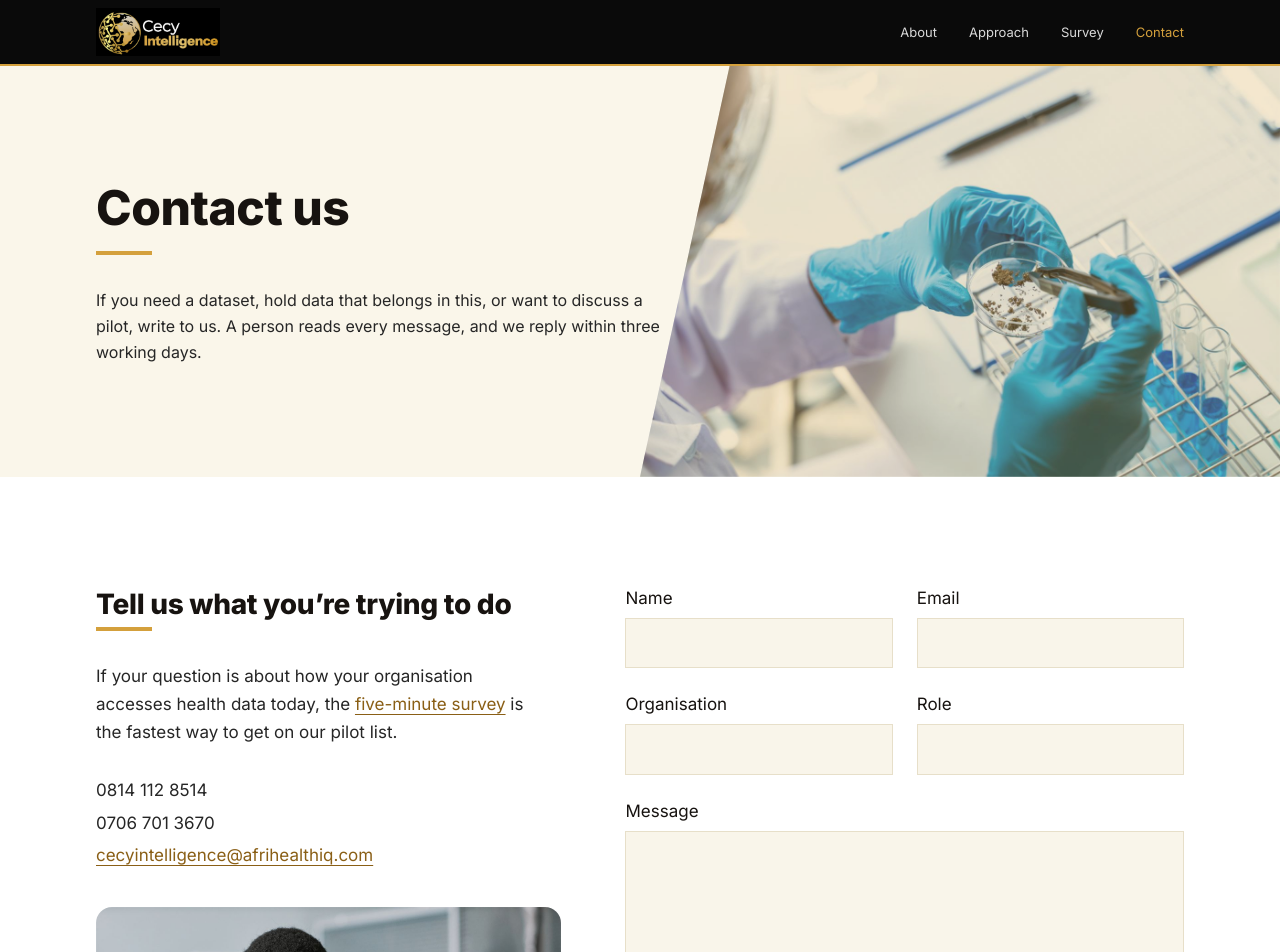
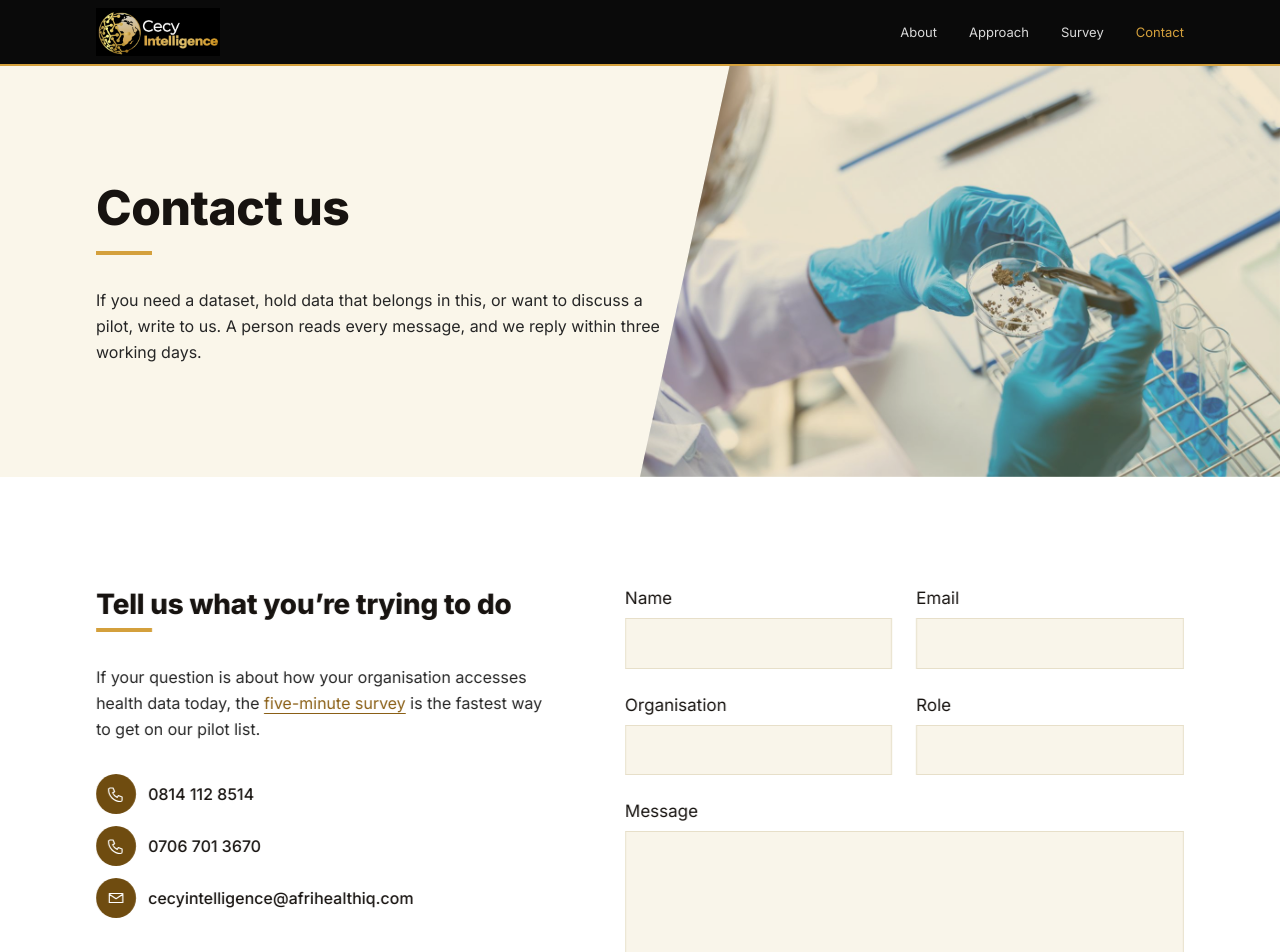
Before and after one commit to emiridbest/cecyIntel, a Next.js app: page /contact in a window 1280 px wide. Shown: the top 952 px of the page. Built offline with nearby package versions, Linux system fonts and the light colour scheme.

Commit message:
helium: contact page reveals and icon contact rows

```diff
--- a/app/contact/page.tsx
+++ b/app/contact/page.tsx
@@ -23,11 +23,11 @@ export default function ContactPage() {
       <section>
         <div className="mx-auto max-w-6xl px-5 py-12 sm:px-8 sm:py-16">
           <div className="grid gap-16 lg:grid-cols-[1fr_1.2fr]">
-            <div>
+            <div data-reveal="left">
               <h2 className="text-2xl">
                 <span className="chip">Tell us what you&rsquo;re trying to do</span>
               </h2>
-              <p className="mt-8 max-w-md text-sm leading-relaxed text-muted">
+              <p className="mt-8 max-w-md leading-relaxed text-muted">
                 If your question is about how your organisation accesses health
                 data today, the{" "}
                 <a href="/survey" className="text-gold underline underline-offset-4 hover:text-gold-light">
@@ -35,35 +35,49 @@ export default function ContactPage() {
                 </a>{" "}
                 is the fastest way to get on our pilot list.
               </p>
-              <ul className="mt-8 space-y-2 text-sm text-muted">
-                <li>
-                  <a href="tel:+2348141128514" className="hover:text-gold-light">
-                    0814 112 8514
+              <div className="mt-8 space-y-3">
+                {[
+                  {
+                    href: "tel:+2348141128514",
+                    label: "0814 112 8514",
+                    icon: <path d="M4 4h4l2 5-2.5 1.5a11 11 0 0 0 6 6L15 14l5 2v4a2 2 0 0 1-2 2A16 16 0 0 1 2 6a2 2 0 0 1 2-2Z" />,
+                  },
+                  {
+                    href: "tel:+2347067013670",
+                    label: "0706 701 3670",
+                    icon: <path d="M4 4h4l2 5-2.5 1.5a11 11 0 0 0 6 6L15 14l5 2v4a2 2 0 0 1-2 2A16 16 0 0 1 2 6a2 2 0 0 1 2-2Z" />,
+                  },
+                  {
+                    href: "mailto:cecyintelligence@afrihealthiq.com",
+                    label: "cecyintelligence@afrihealthiq.com",
+                    icon: <path d="M3 6h18v12H3zM3 7l9 6 9-6" />,
+                  },
+                ].map((row) => (
+                  <a
+                    key={row.href}
+                    href={row.href}
+                    className="group flex items-center gap-3 text-body transition-colors hover:text-gold"
+                  >
+                    <span className="flex h-10 w-10 shrink-0 items-center justify-center rounded-full bg-[#6f4c10] text-white">
+                      <svg width="18" height="18" viewBox="0 0 24 24" fill="none" stroke="currentColor" strokeWidth="1.6" strokeLinecap="round" strokeLinejoin="round">
+                        {row.icon}
+                      </svg>
+                    </span>
+                    <span className="break-all font-medium">{row.label}</span>
                   </a>
-                </li>
-                <li>
-                  <a href="tel:+2347067013670" className="hover:text-gold-light">
-                    0706 701 3670
-                  </a>
-                </li>
-                <li>
-                  <a
-                    href="mailto:cecyintelligence@afrihealthiq.com"
-                    className="break-all text-gold underline underline-offset-4 hover:text-gold-light"
-                  >
-                    cecyintelligence@afrihealthiq.com
-                  </a>
-                </li>
-              </ul>
+                ))}
+              </div>
               {/* eslint-disable-next-line @next/next/no-img-element */}
               <img
                 src="/clinExam.jpg"
                 alt="A clinician examining a patient during a consultation"
                 loading="lazy"
-                className="mt-10 max-h-64 w-full object-cover rounded-2xl lg:max-h-none"
+                className="mt-10 max-h-64 w-full rounded-2xl object-cover lg:max-h-none"
               />
             </div>
-            <ContactForm />
+            <div data-reveal="right">
+              <ContactForm />
+            </div>
           </div>
         </div>
       </section>
```
